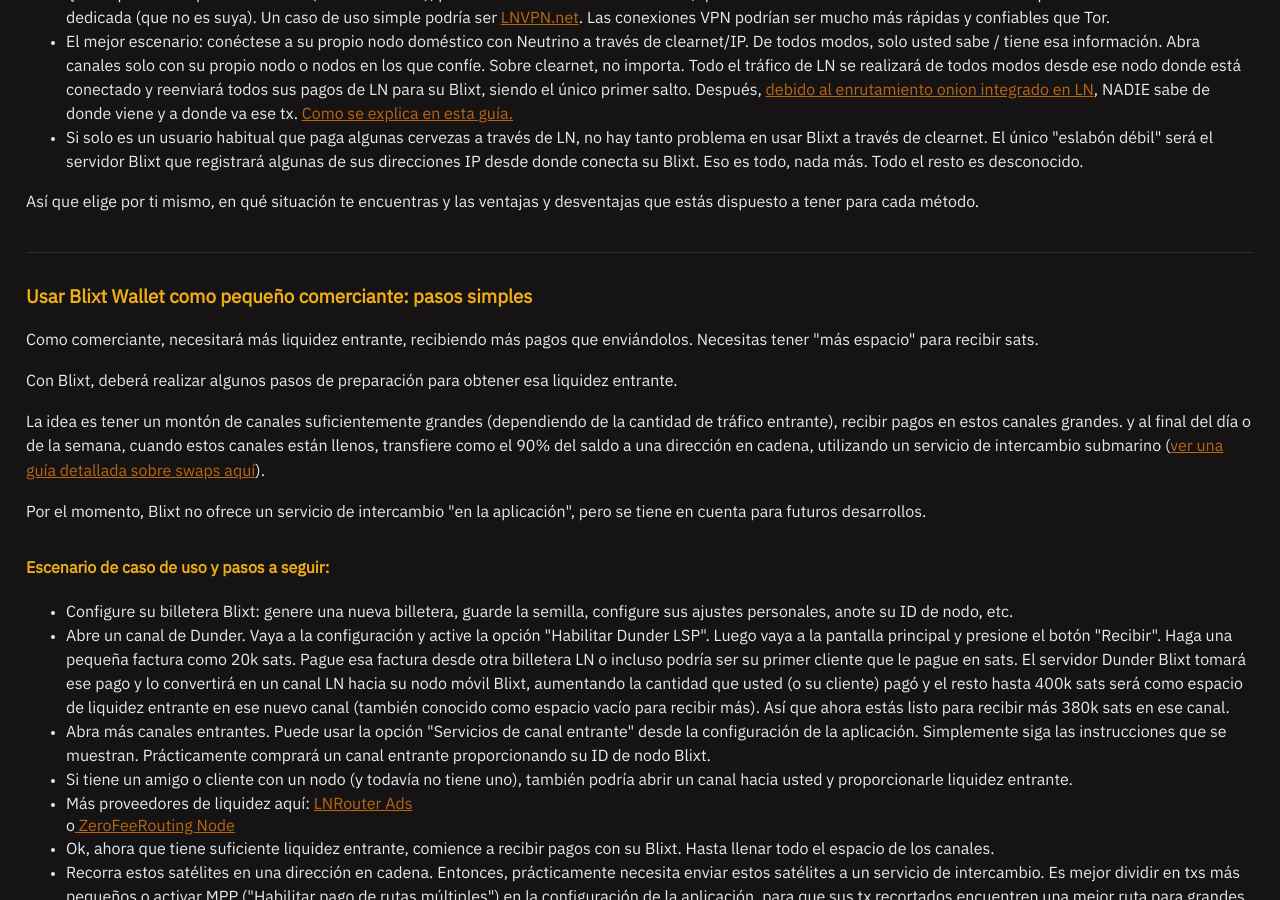
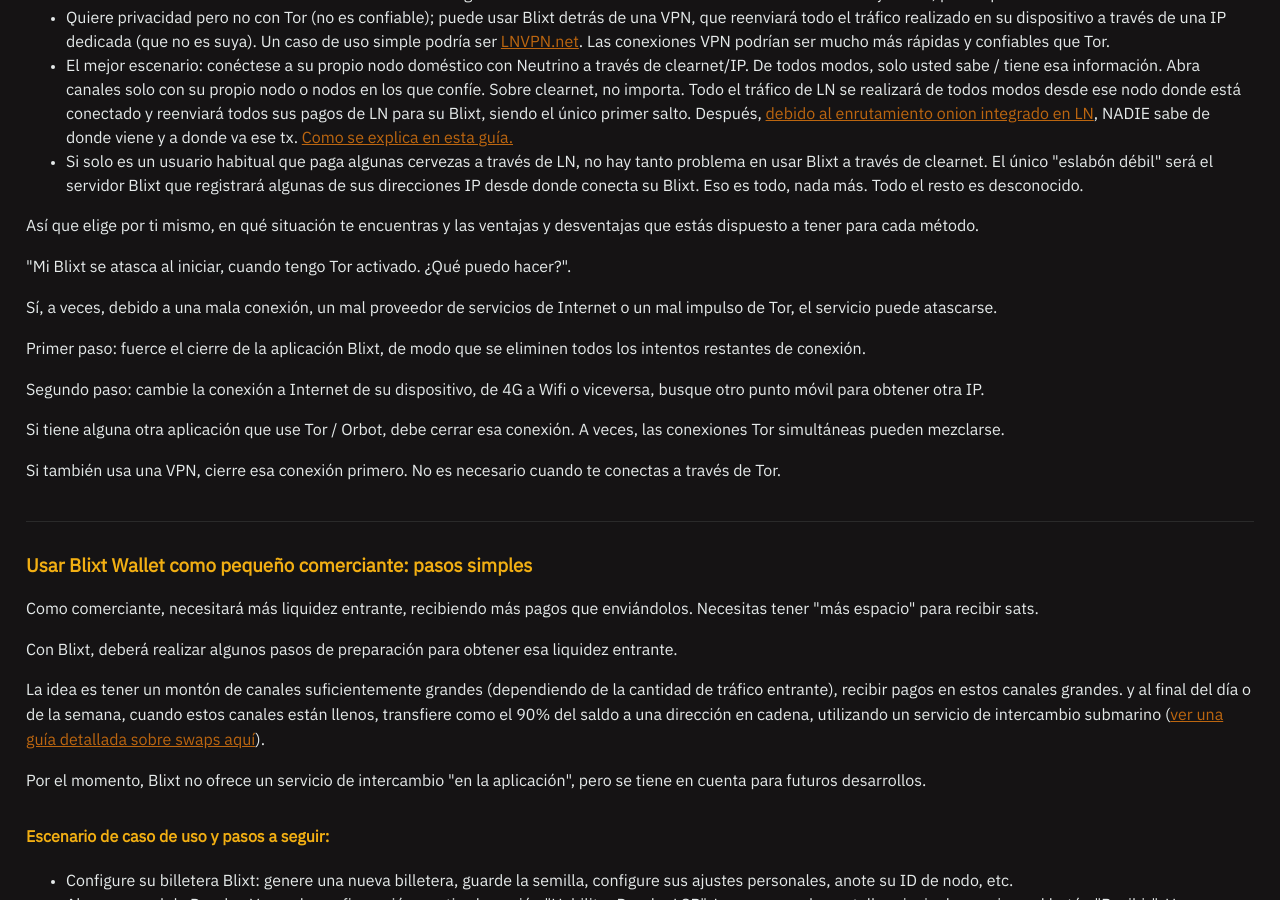
Before and after one commit to BlixtWallet/blixtwallet.github.io, a Jekyll site: the page built from guides_es.html, in a window 1280 px wide and 900 px high, scrolled down 5096 px. Built offline with Jekyll 4.4.1, drawn with Linux system fonts in a browser that asks for light colours; some of the changed text lies outside the part shown.

Commit message:
small updates

```diff
--- a/features.html
+++ b/features.html
@@ -474,6 +474,8 @@
     This contact list can be LNURL, Lightning Address or future static payment information/invoices.
     For the time being this list can't be backed up, but there are plans to have an option to export it and also with more options.
     </p>
+    <p>An interesting way to add a contact is directly from the payment detail modal screen:</p>
+    <p><img src="assets/images/blixt-option-add-contact.jpg" align="center" alt="Blixt add contact"/></p>
   <h3 id="function-webln">Lightning Browser</h3>
     <p><a href="https://webln.dev/">WebLN</a> - is a library and set of specifications for lightning apps and client providers to facilitate communication between apps and
     users of lightning nodes in a secure way.
--- a/features_es.html
+++ b/features_es.html
@@ -584,6 +584,8 @@
       Esta lista de contactos puede ser LNURL, Lightning Address o futuras facturas/información de pago estática.
       Por el momento no se puede hacer una copia de seguridad de esta lista, pero hay planes para tener una opción para exportarla y también con más opciones.
     </p>
+    <p>Una forma interesante de agregar un contacto es directamente desde la pantalla modal de detalles de pago:</p>
+    <p><img src="assets/images/blixt-option-add-contact.jpg" align="center" alt="Blixt add contact"/></p>
   <h3 id="function-webln">Lightning Browser</h3>
     <p><a href="https://webln.dev/">WebLN</a> - es una biblioteca y un conjunto de especificaciones para aplicaciones Lightning
       y proveedores de clientes para facilitar la comunicación entre aplicaciones y usuarios de nodos lightning de forma segura.
--- a/guides.html
+++ b/guides.html
@@ -252,6 +253,8 @@
     <p>Yes, sometimes, due to bad connection, bad ISP, bad Tor boostrapping, the service can be stuck.</p>
     <p>First step: force close Blixt app, so all remaining intents to connect will be removed.</p>
     <p>Second step: switch your device internet connection, from 4G to Wifi or vice-versa, find another mobile spot to get another IP.</p>
+    <p>If you have any other app that uses Tor / Orbot, you should close that connection. Sometimes concurent Tor connections could get mixed up.</p>
+    <p>If you use also a VPN, close that connection first. It is not necessary when you connect through Tor.</p>
   </section>
 
   <section id="guide-merchant">
--- a/guides_es.html
+++ b/guides_es.html
@@ -169,7 +169,8 @@
       <li>Vaya a su panel de control de nodos de Umbrel o RTL/Thunderhub - abra el canal y seleccione un par conocido de la lista buscando su ID de nodo de Blixt</li>
       <li>Ingrese la cantidad de sats para el canal, tarifas, haga clic en abrir. Espera 3 confirmaciones de bloque y tienes un nuevo canal con tu "mini nodo" Blixt.</li>
       <li>Opcional, más tarde, cuando esté listo, puede enviar fondos usando la función de envío de clave, en un lado u otro. Blixt también es compatible con el envío de claves, al igual que Thunderhub.</li>
-      </ol>
+      <li> <a href="/faq_es#blixt-canales-dunder">Lea más sobre la gestión de canales con Dunder aquí</a></li>
+    </ol>
   </section>
 
   <section id="guia-recargar">
@@ -220,6 +221,12 @@
     <li>Si solo es un usuario habitual que paga algunas cervezas a través de LN, no hay tanto problema en usar Blixt a través de clearnet. El único "eslabón débil" será el servidor Blixt que registrará algunas de sus direcciones IP desde donde conecta su Blixt. Eso es todo, nada más. Todo el resto es desconocido.</li>
     </ul>
     <p>Así que elige por ti mismo, en qué situación te encuentras y las ventajas y desventajas que estás dispuesto a tener para cada método.</p>
+    <p>"Mi Blixt se atasca al iniciar, cuando tengo Tor activado. ¿Qué puedo hacer?".</p>
+    <p>Sí, a veces, debido a una mala conexión, un mal proveedor de servicios de Internet o un mal impulso de Tor, el servicio puede atascarse.</p>
+    <p>Primer paso: fuerce el cierre de la aplicación Blixt, de modo que se eliminen todos los intentos restantes de conexión.</p>
+    <p>Segundo paso: cambie la conexión a Internet de su dispositivo, de 4G a Wifi o viceversa, busque otro punto móvil para obtener otra IP.</p>
+    <p>Si tiene alguna otra aplicación que use Tor / Orbot, debe cerrar esa conexión. A veces, las conexiones Tor simultáneas pueden mezclarse.</p>
+    <p>Si también usa una VPN, cierre esa conexión primero. No es necesario cuando te conectas a través de Tor.</p>
   </section>
 
   <section id="guia-comerciante">
```
Also changed, not shown: other parts of guides.html (+1 -0 lines), assets/images/blixt-option-add-contact.jpg (added).
